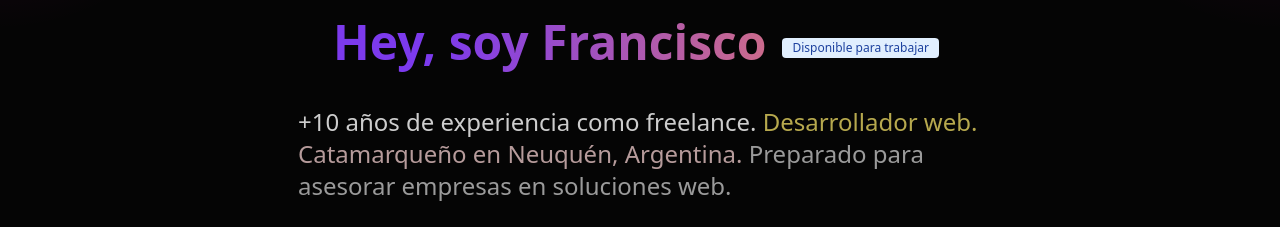
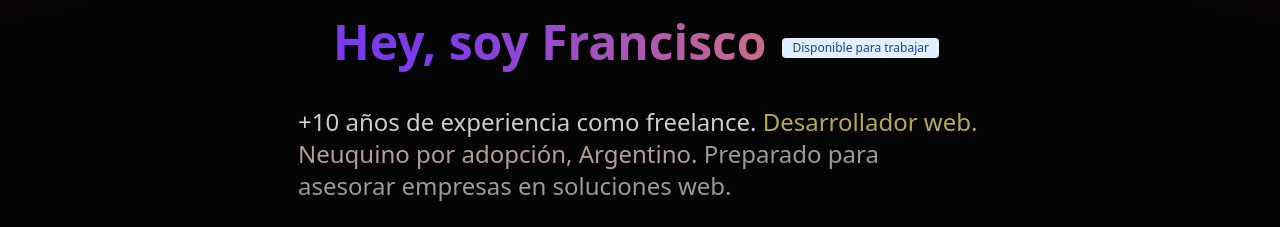
Before and after one commit to Frlawer/porfolio, an Astro site: page / in a window 1280 px wide. Shown: the part 470-697 px from the top of the page. Built offline with nearby package versions, Linux system fonts and the light colour scheme; Astro itself is replaced by a stand-in of ours.

Commit message:
Actualizar descripción de ubicación en Presentacion.astro

```diff
--- a/src/components/Presentacion.astro
+++ b/src/components/Presentacion.astro
@@ -24,7 +24,7 @@ import SocialPill from "../components/SocialPill.astro";
 <h2 class="text-2xl opacity-80 text-wrap">
   <span>+10 años de experiencia como freelance.</span>
   <span class="text-yellow-200/90">Desarrollador web.</span>
-  <span class="text-red-200/90">Catamarqueño en Neuquén, Argentina.</span>
+  <span class="text-red-200/90">Neuquino por adopción, Argentino.</span>
   <span class="opacity-75"
     >Preparado para asesorar empresas en soluciones web.</span
   >
```
